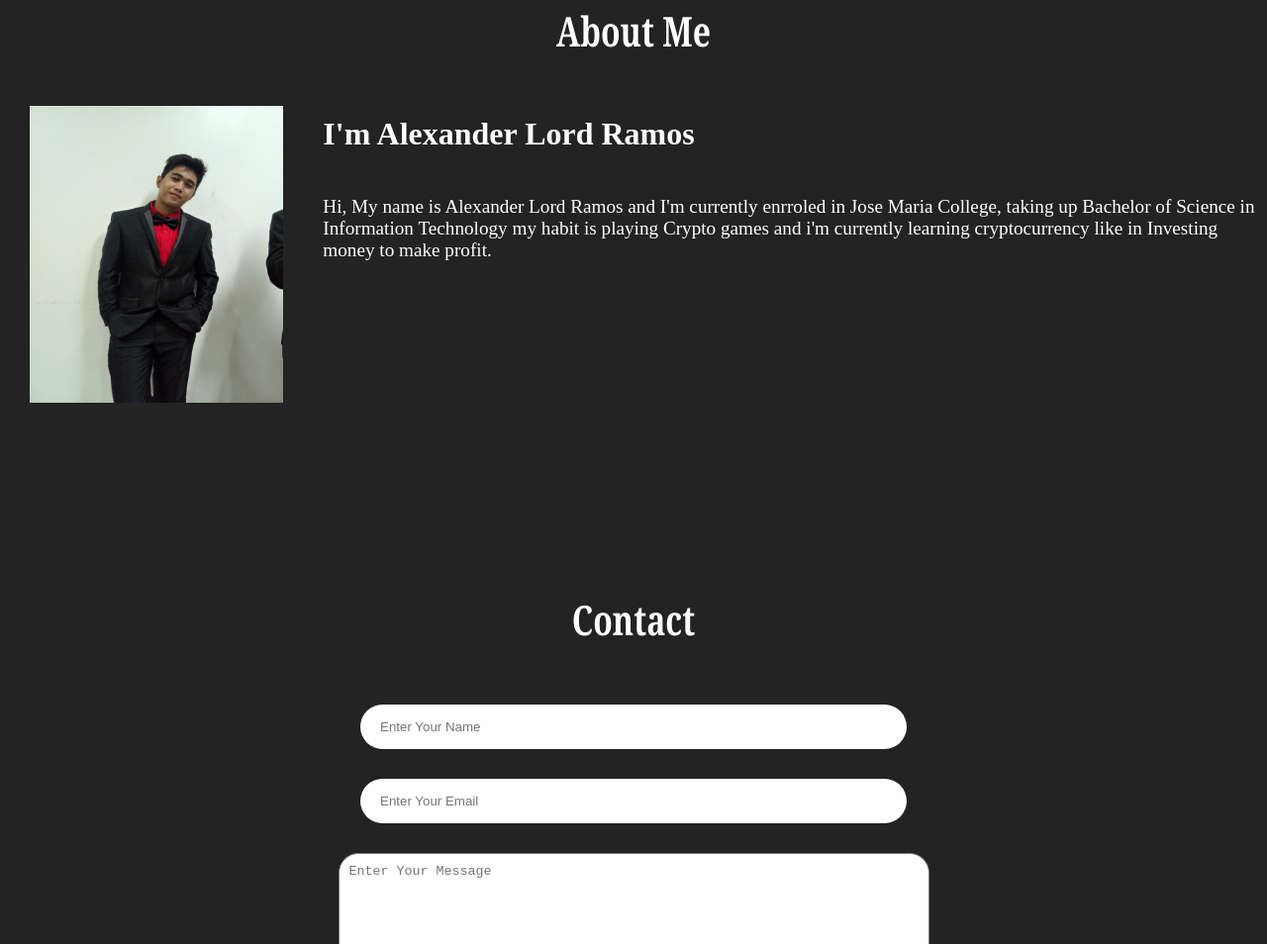
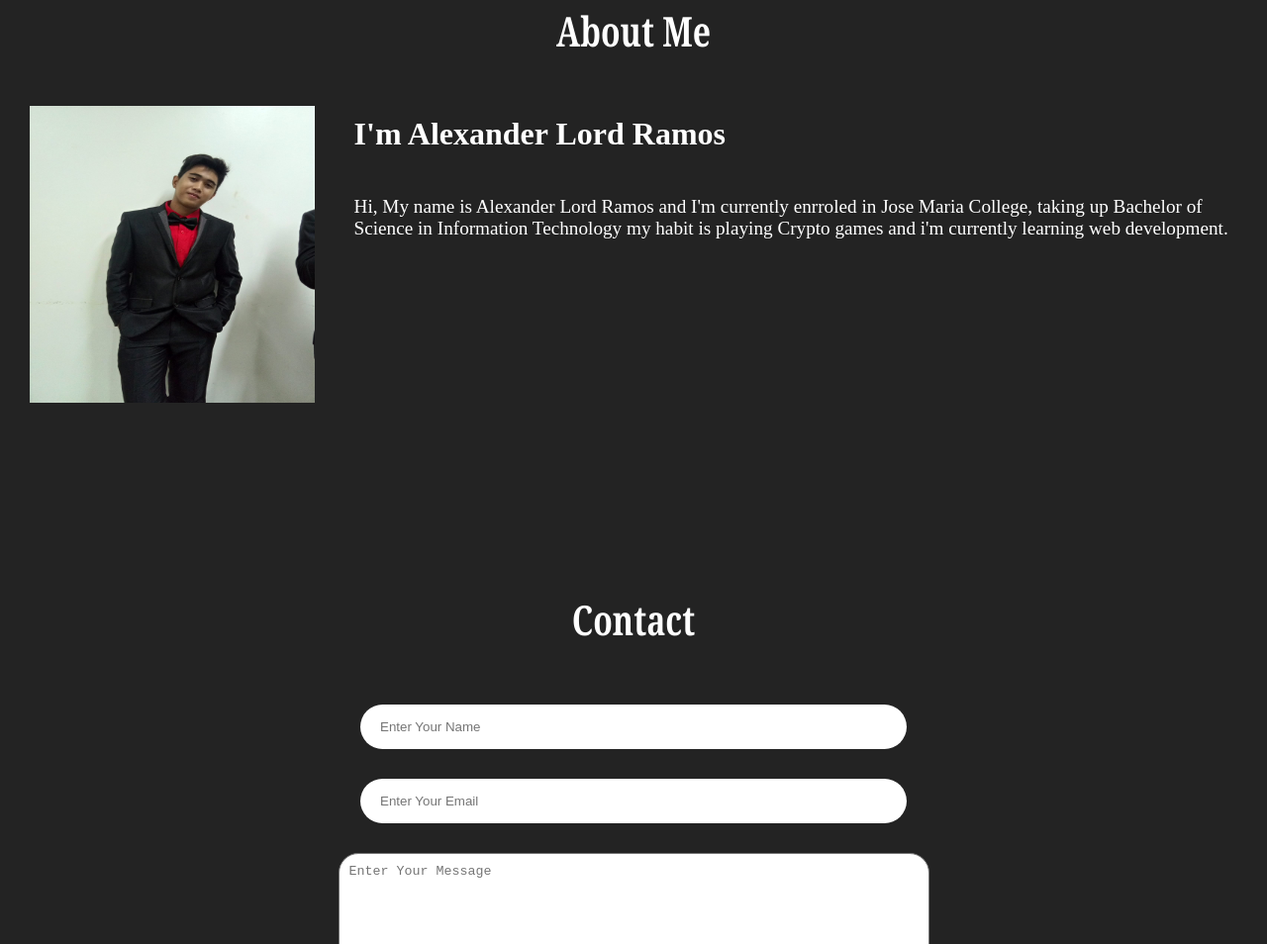
Before and after one commit to xanderramos23453/simples.website, a plain HTML site: page index.html in a window 1280 px wide. Shown: the part 2354-3308 px from the top of the page at 99% size. Drawn offline with Linux system fonts and the light colour scheme.

Commit message:
Update index.html

```diff
--- a/index.html
+++ b/index.html
@@ -58,7 +58,7 @@
                 <div class="name">
                     <h2>I'm Alexander Lord Ramos</h2>
                     <p><br><br>Hi, My name is Alexander Lord Ramos and I'm currently enrroled in Jose Maria College, taking up Bachelor of Science in Information Technology
-                        my habit is playing Crypto games and i'm currently learning cryptocurrency like in Investing money to make profit. </p>
+                        my habit is playing Crypto games and i'm currently learning web development. </p>
                 </div>
         </div>
 
```
